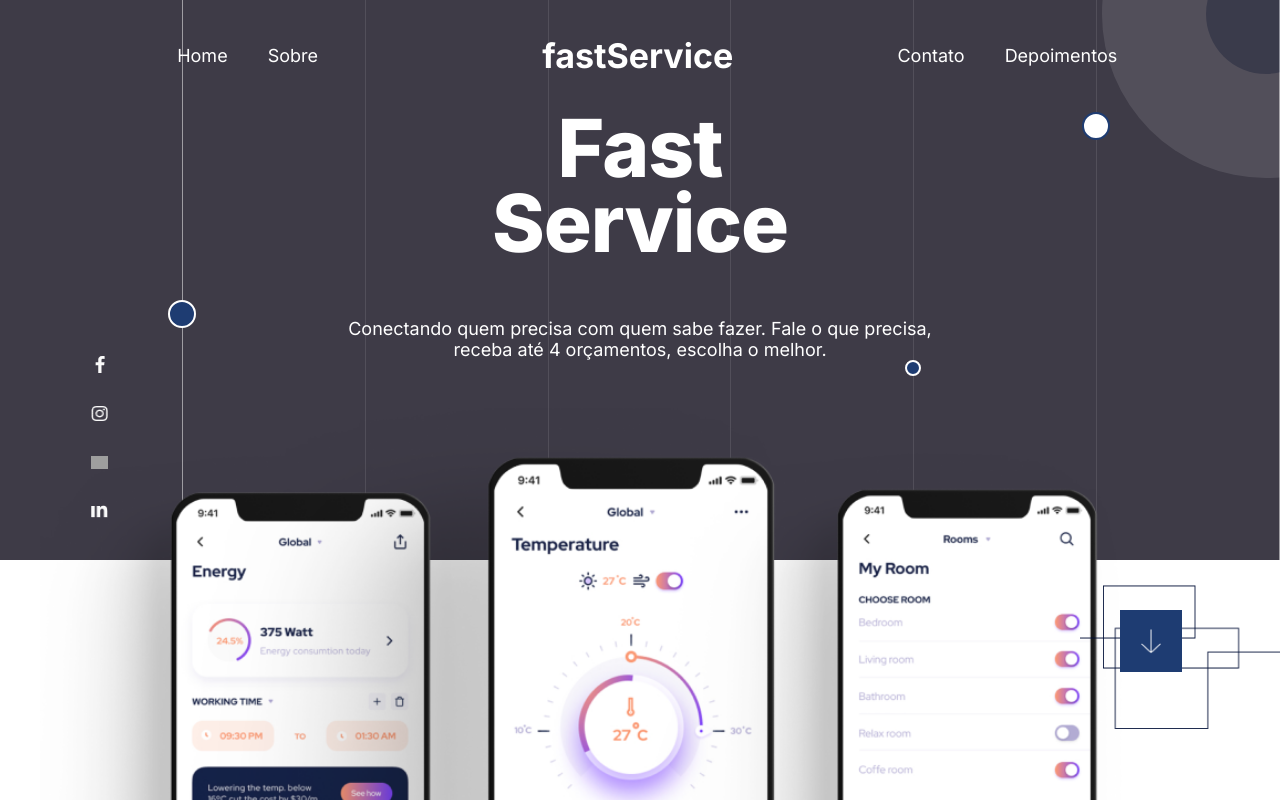
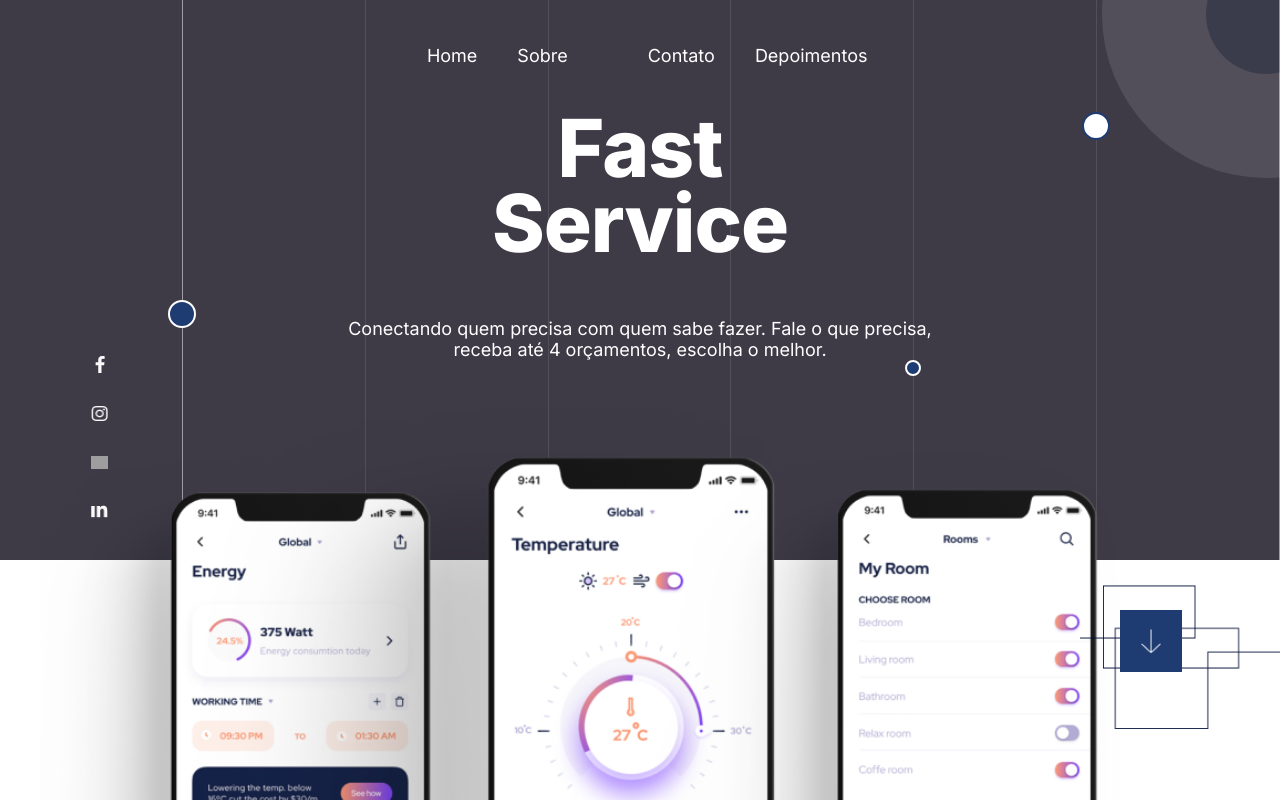
Before and after one commit to MatheusTrinca/fastservices-landing, a Next.js app: page / in a window 1280 px wide. Shown: the top 800 px of the page. Built offline with nearby package versions, Linux system fonts and the light colour scheme; grey boxes are pictures that could not be loaded.

Commit message:
tirou navbar

```diff
--- a/components/Header.jsx
+++ b/components/Header.jsx
@@ -32,7 +32,7 @@ const Header = () => {
               <Link href="/sobre">Sobre</Link>
             </li>
           </ul>
-          <h1 className={styles.title}>fastService</h1>
+          {/* <h1 className={styles.title}></h1> */}
           <ul className={styles.rightItems}>
             <li>
               <Link href="/contato">Contato</Link>
```
